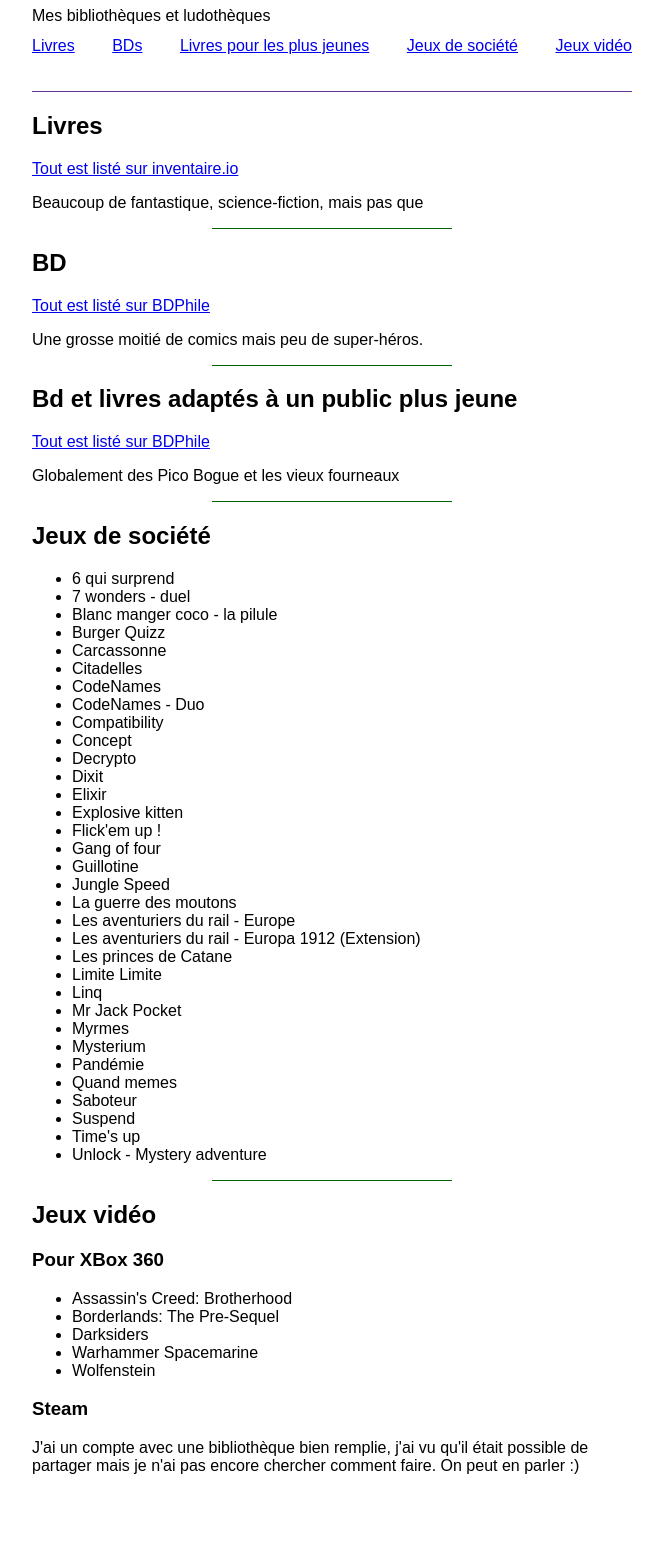
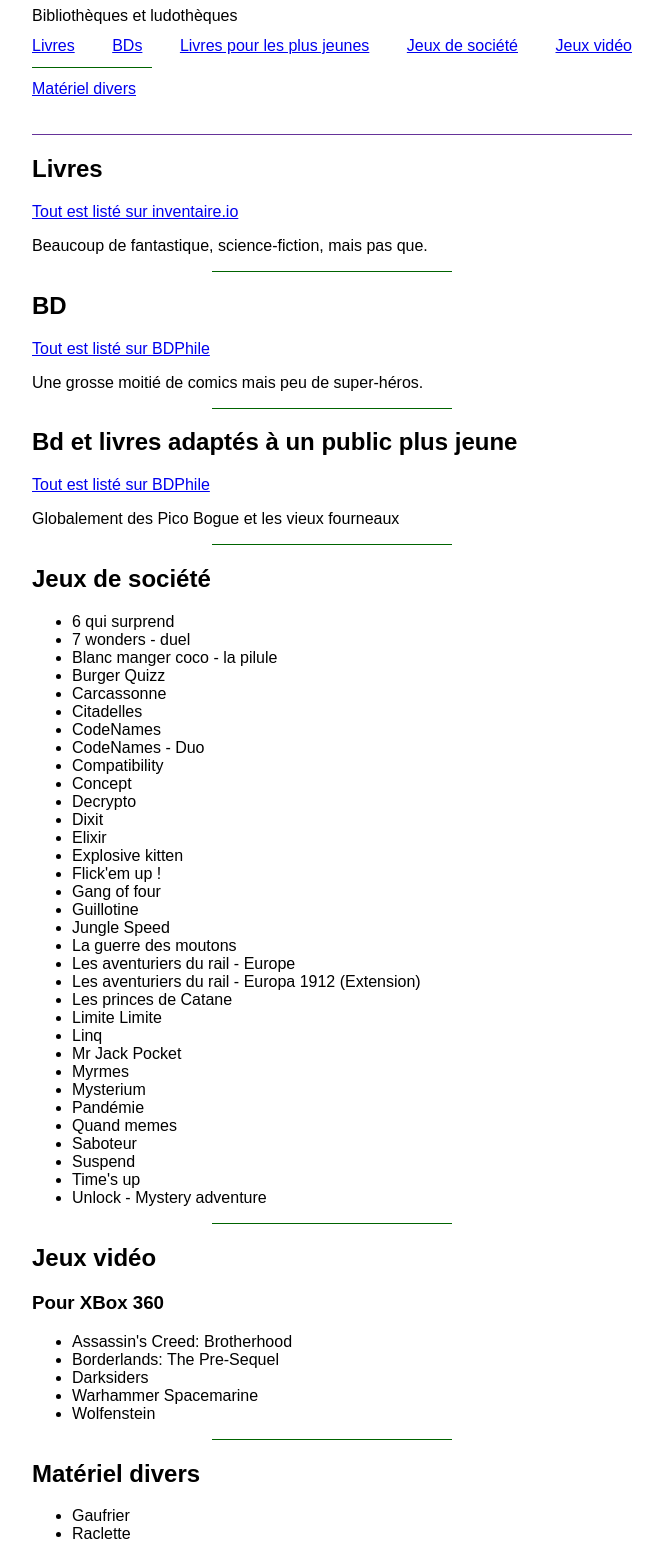
Before and after one commit to newick/partage, a plain HTML site: page index.html in a window 1280 px wide. Shown: the part 73-1632 px from the top of the page, without its empty margins (308-971 px from the left). Before the commit the page ends 1564 px from the top, so only its background shows below. Drawn offline with Linux system fonts and the light colour scheme.

Commit message:
Update index.html

```diff
--- a/index.html
+++ b/index.html
@@ -11,6 +11,7 @@
         * {
             box-sizing: border-box;
         }
+
         body {
             width: 100%;
             max-width: 640px;
@@ -22,24 +23,39 @@
 
         header {
             padding-bottom: 20px;
-            text-align: center;
             border-bottom: 1px solid rebeccapurple;
         }
 
+        header h1 {
+            text-align: center;
+        }
+
         header ul {
-            display: flex;
-            flex-wrap: wrap;
-            justify-content: space-between;
             width: 100%;
             padding-left: 0;
         }
 
         header ul ul {
+            display: flex;
+            justify-content: space-between;
             margin-top: 12px;
         }
 
         header li {
             list-style-type: none;
+        }
+
+        nav > ul > li + li {
+            margin-top: 12px;
+        }
+
+        nav > ul > li + li::before {
+            content: "";
+            display: block;
+            width: 20%;
+            height: 1px;
+            margin-bottom: 12px;
+            background-color: darkgreen;
         }
 
         article:not(:last-of-type)::after {
@@ -54,10 +70,11 @@
 </head>
 <body>
 <header>
-    <h1>Ce que je peux proposer</h1>
+    <h1>Ce que l'on peut proposer</h1>
     <nav>
         <ul>
-            <li>Mes bibliothèques et ludothèques</li>
+            <li>Bibliothèques et ludothèques
+
                 <ul>
                     <li><a href="#livres">Livres</a></li>
                     <li><a href="#bd">BDs</a></li>
@@ -65,8 +82,11 @@
                     <li><a href="#board">Jeux de société</a></li>
                     <li><a href="#video">Jeux vidéo</a></li>
                 </ul>
+            </li>
+            <li>
+                <a href="#matos">Matériel divers</a>
+            </li>
         </ul>
-
     </nav>
 </header>
 <main>
@@ -74,7 +94,7 @@
         <article id="livres">
             <h2>Livres</h2>
             <a href="https://inventaire.io/inventory/newick">Tout est listé sur inventaire.io</a>
-            <p>Beaucoup de fantastique, science-fiction, mais pas que</p>
+            <p>Beaucoup de fantastique, science-fiction, mais pas que.</p>
         </article>
         <article id="bd">
             <h2>BD</h2>
@@ -134,9 +154,13 @@
                 <li>Warhammer Spacemarine</li>
                 <li>Wolfenstein</li>
             </ul>
-            <h3>Steam</h3>
-            <p>J'ai un compte avec une bibliothèque bien remplie, j'ai vu qu'il était possible de partager mais je
-                n'ai pas encore chercher comment faire. On peut en parler :)</p>
+        </article>
+        <article id="matos">
+            <h2>Matériel divers</h2>
+            <ul>
+                <li>Gaufrier</li>
+                <li>Raclette</li>
+            </ul>
         </article>
     </section>
 </main>
```
Lines whose indentation alone changed are shown as unchanged.
